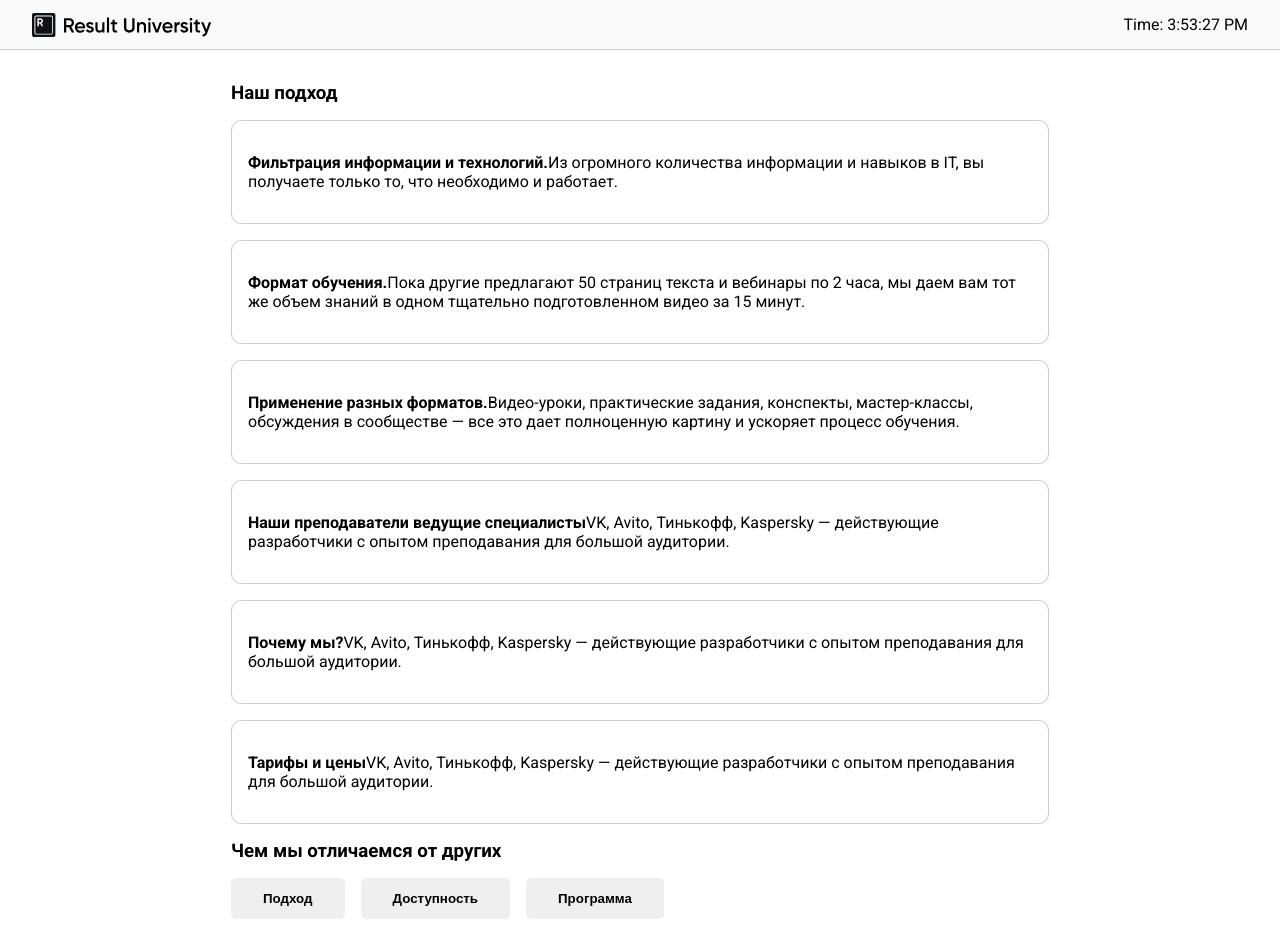
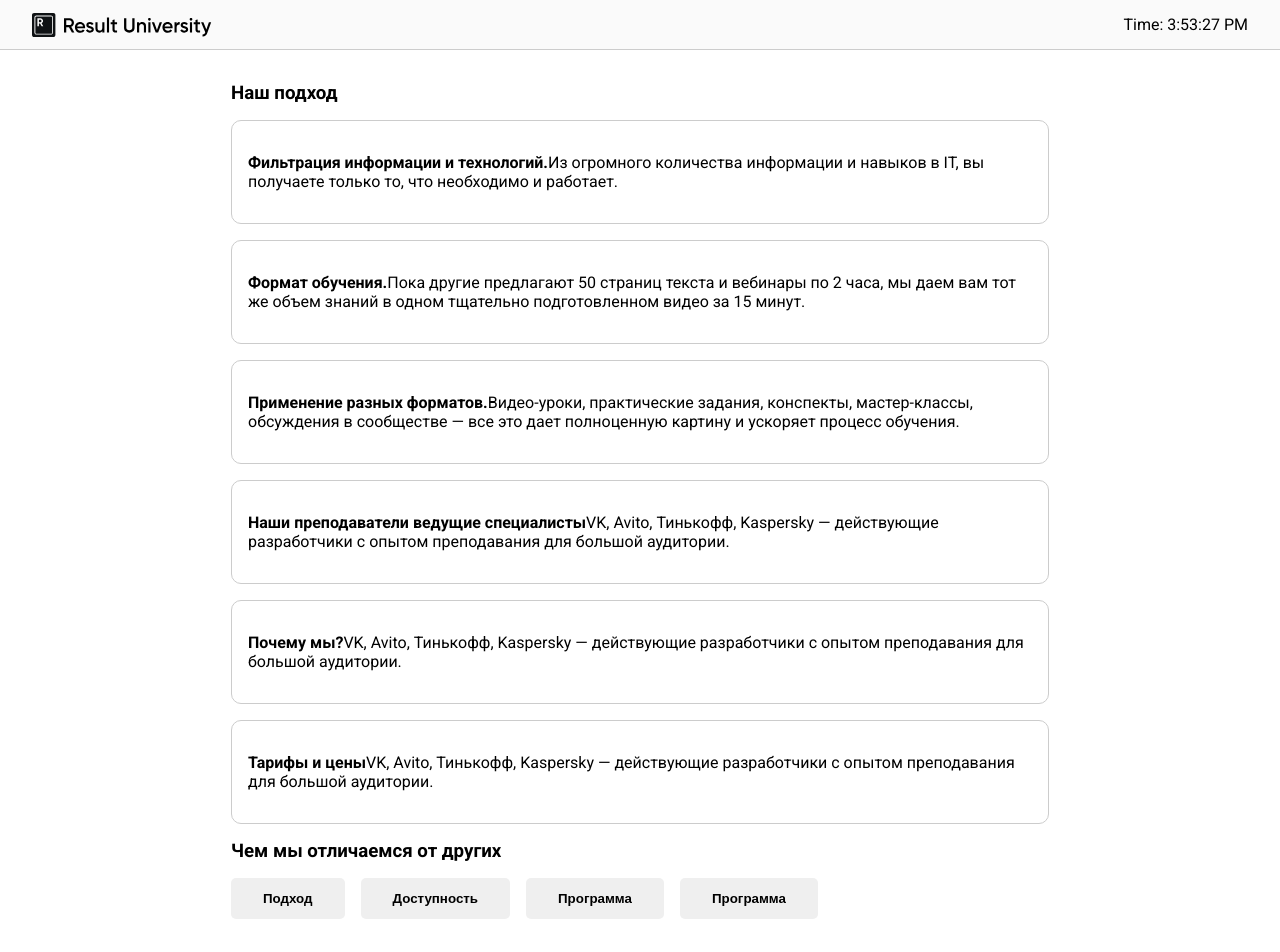
Before and after one commit to Alx-hub/react-edu, a React (Vite) app: page / in a window 1280 px wide. Shown: the top 952 px of the page. Built offline with nearby package versions, Linux system fonts and the light colour scheme.

Commit message:
add new tab education

```diff
--- a/src/components/TabsSection.jsx
+++ b/src/components/TabsSection.jsx
@@ -5,7 +5,9 @@ import {differences} from "../data.js";
 export default function TabsSection() {
     const [content, setContent] = useState('Нажми на кнопку')
 
-    function handleClick(type) { setContent(type); }
+    function handleClick(type) {
+        setContent(type);
+    }
 
     return (
         <section>
@@ -20,6 +22,9 @@ export default function TabsSection() {
             <Button isActive={content === 'program'} onClick={() => {
                 handleClick('program')
             }}>Программа</Button>
+            <Button isActive={content === 'education'} onClick={() => {
+                handleClick('education')
+            }}>Программа</Button>
             <p>{differences[content]}</p>
         </section>
 
--- a/src/data.js
+++ b/src/data.js
@@ -37,4 +37,5 @@ export const differences = {
   easy: 'Доступность обучения. Простыми словами объясняем сложные темы на понятных примерах.',
   program:
     'Концентрация знаний. Например, модуль «HTML&CSS» даст вам столько же умений и навыков, как и 6 месяцев обучения по этой программе в госуниверситете.',
+  education: '«HTML&CSS» даст вам столько же умений и навыков, как и 6 месяцев обучения по этой программе в госуниверситете.'
 }
```
Lines whose indentation alone changed are shown as unchanged.
